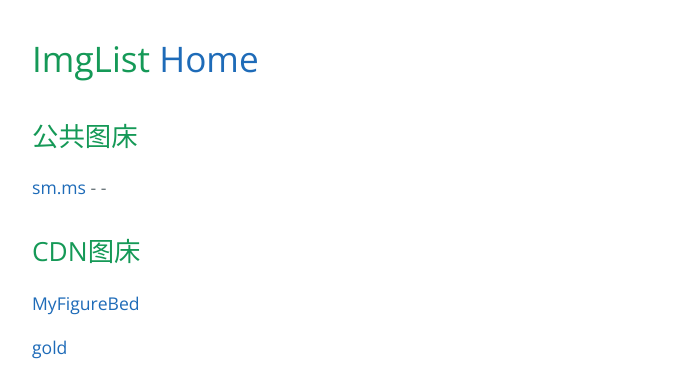
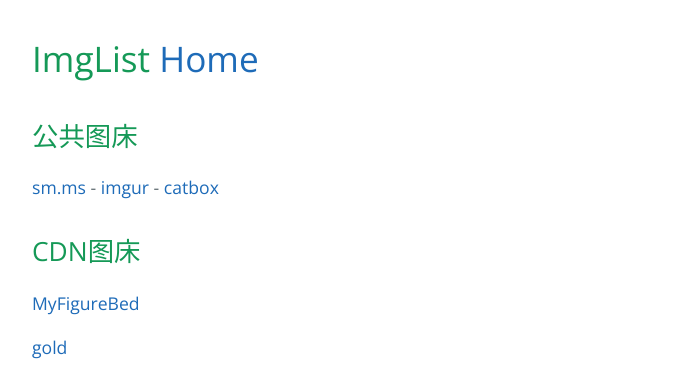
Before and after one commit to AmbroseRen/test, a Jekyll site: the page built from img/index.md, in a window 1280 px wide. Shown: the top 370 px of the page, without its empty margins (192-870 px from the left). Built offline with Jekyll 4.4.1, drawn with Linux system fonts in a browser that asks for light colours; our own code applies the rules of GitHub Pages for plain Markdown files; the repository's description, which GitHub fills in, is left out.

Commit message:
Update index.md

```diff
--- a/img/index.md
+++ b/img/index.md
@@ -2,7 +2,7 @@
 
 ## 公共图床
 
-[sm.ms](https://sm.ms/) - []() - []()
+[sm.ms](https://sm.ms/) - [imgur](https://imgur.com/) - [catbox](https://catbox.moe/user/)
 
 ## CDN图床
 
```
